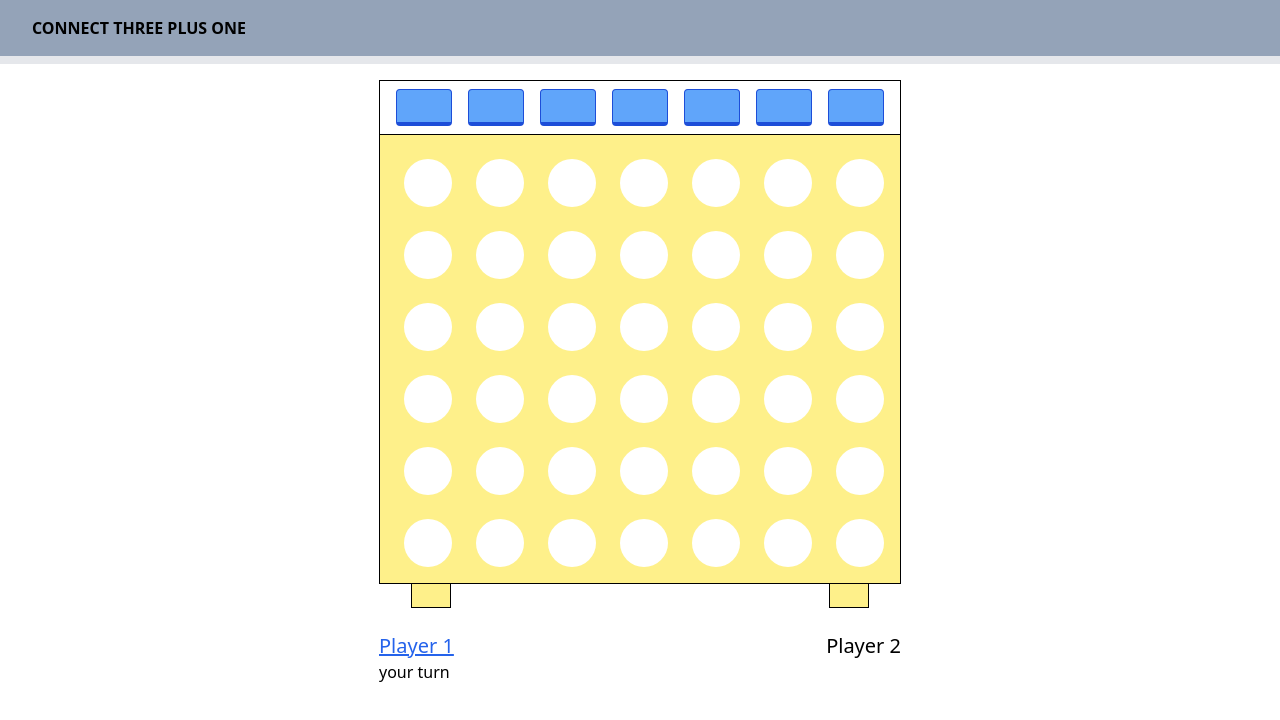
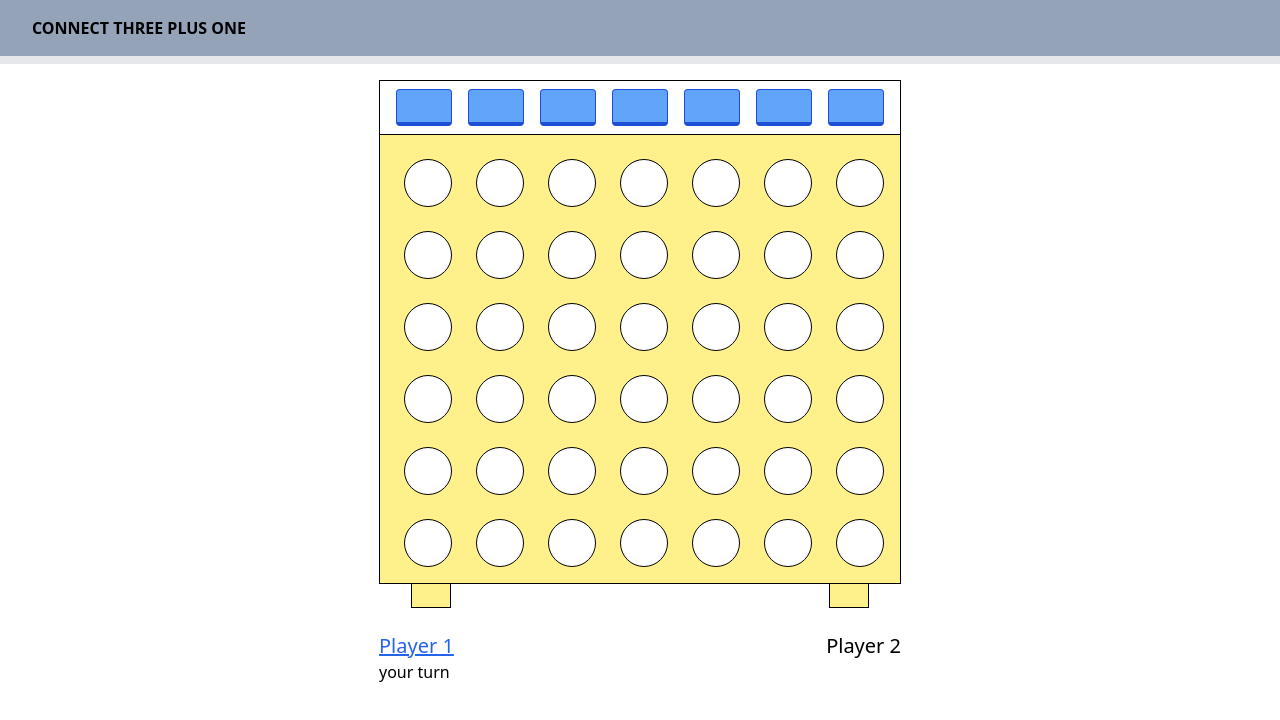
Before and after one commit to brianbancroft/connect-one-more-than-three, a React (Vite) app: page / in a window 1280 px wide. Both pictures are taken after a click on the button "START GAME". Shown: the top 720 px of the page. Built offline with nearby package versions, Linux system fonts and the light colour scheme.

Commit message:
Updates to board

```diff
--- a/src/components/Board.jsx
+++ b/src/components/Board.jsx
@@ -5,9 +5,11 @@ function Board(props) {
   const { boardStatus } = props;
 
   const BlueToken = () => (
-    <div className="rounded-full bg-blue-600 w-12 h-12" />
+    <div className="rounded-full bg-blue-600 w-12 h-12 border border-black" />
   );
-  const RedToken = () => <div className="rounded-full bg-red-600 w-12 h-12" />;
+  const RedToken = () => (
+    <div className="rounded-full bg-red-600 w-12 h-12 border border-black" />
+  );
 
   const boardSpaces = boardStatus.flat().map((token, index) => {
     if (token === "blue")
@@ -32,7 +34,7 @@ function Board(props) {
 
     return (
       <div className=" p-2 h-14 w-14 bg-yellow-200" key={index}>
-        <div className="bg-white w-12 h-12 rounded-full" />
+        <div className="bg-white w-12 h-12 rounded-full border border-black" />
       </div>
     );
   });
```
